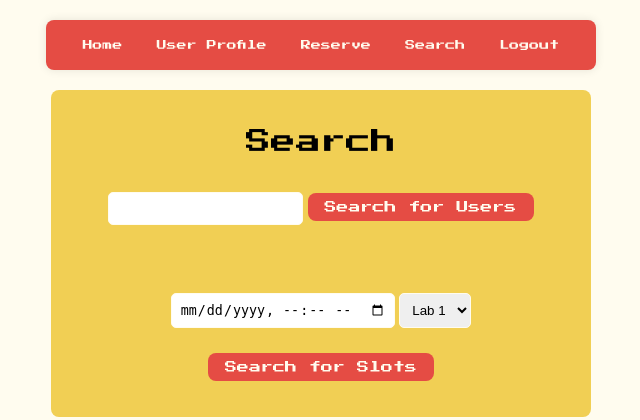
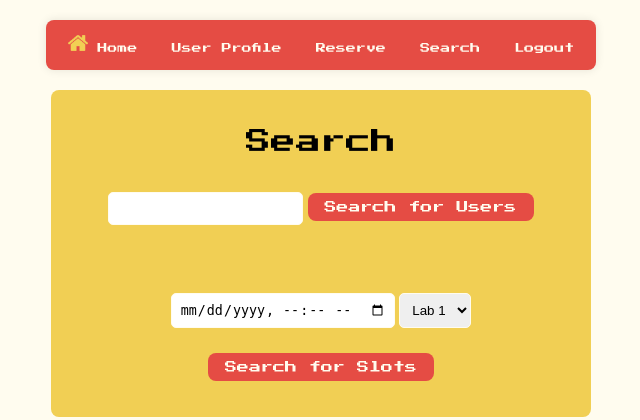
Before and after one commit to pannkakkes/CCAPDEV, a web app: file search.html in a window 1280 px wide. Shown: the top 420 px of the page, without its empty margins (319-959 px from the left). Run offline with its HTML, style and script files only (its server is not run), Linux system fonts and the light colour scheme.

Commit message:
Home icon

```diff
--- a/css/style.css
+++ b/css/style.css
@@ -116,6 +116,10 @@
     font-family: "Press Start 2P", system-ui;
 }
 
+#home-icon {
+    width: 20px;
+}
+
 th{
     padding: 10px;
 }
--- a/dashboard.html
+++ b/dashboard.html
@@ -6,7 +6,7 @@
 
     <body>
 		<nav>
-			<a href="dashboard.html">Home</a>
+			<a href="dashboard.html"><img id="home-icon" src="icons/home.png"> Home</a>
 			<a href="userviewprofile.html">User Profile</a>
 			<a href="reservemenu.html">Reserve</a>
 			<a href="search.html">Search</a>
--- a/reservemenu.html
+++ b/reservemenu.html
@@ -6,7 +6,7 @@
 
     <body>
 		<nav>
-			<a href="dashboard.html">Home</a>
+			<a href="dashboard.html"><img id="home-icon" src="icons/home.png"> Home</a>
 			<a href="userviewprofile.html">User Profile</a>
 			<a href="reservemenu.html">Reserve</a>
 			<a href="search.html">Search</a>
--- a/reservesee.html
+++ b/reservesee.html
@@ -6,7 +6,7 @@
 <body>
 
     <nav>
-        <a href="dashboard.html">Home</a>
+        <a href="dashboard.html"><img id="home-icon" src="icons/home.png"> Home</a>
         <a href="userviewprofile.html">User Profile</a>
         <a href="reservemenu.html">Reserve</a>
         <a href="search.html">Search</a>
--- a/reserveviewslots.html
+++ b/reserveviewslots.html
@@ -7,7 +7,7 @@
 
 <body>
     <nav>
-		<a href="dashboard.html">Home</a>
+		<a href="dashboard.html"><img id="home-icon" src="icons/home.png"> Home</a>
 		<a href="userviewprofile.html">User Profile</a>
 		<a href="reservemenu.html">Reserve</a>
 		<a href="search.html">Search</a>
--- a/search.html
+++ b/search.html
@@ -6,7 +6,7 @@
 
     <body>
 		<nav>
-			<a href="dashboard.html">Home</a>
+			<a href="dashboard.html"><img id="home-icon" src="icons/home.png"> Home</a>
 			<a href="userviewprofile.html">User Profile</a>
 			<a href="reservemenu.html">Reserve</a>
 			<a href="search.html">Search</a>
--- a/userdelete.html
+++ b/userdelete.html
@@ -5,7 +5,7 @@
     </head>
 
     <nav>
-        <a href="dashboard.html">Home</a>
+        <a href="dashboard.html"><img id="home-icon" src="icons/home.png"> Home</a>
         <a href="userviewprofile.html">User Profile</a>
         <a href="reservemenu.html">Reserve</a>
         <a href="search.html">Search</a>
--- a/usereditprofile.html
+++ b/usereditprofile.html
@@ -7,7 +7,7 @@
 
     <body>
         <nav>
-			<a href="dashboard.html">Home</a>
+			<a href="dashboard.html"><img id="home-icon" src="icons/home.png"> Home</a>
 			<a href="userviewprofile.html">User Profile</a>
 			<a href="reservemenu.html">Reserve</a>
 			<a href="search.html">Search</a>
--- a/userviewprofile.html
+++ b/userviewprofile.html
@@ -6,7 +6,7 @@
 </head>
 <body>
     <nav>
-        <a href="dashboard.html">Home</a>
+        <a href="dashboard.html"><img id="home-icon" src="icons/home.png"> Home</a>
         <a href="userviewprofile.html">User Profile</a>
         <a href="reservemenu.html">Reserve</a>
         <a href="search.html">Search</a>
```
Also changed, not shown: icons/home.png (added).
